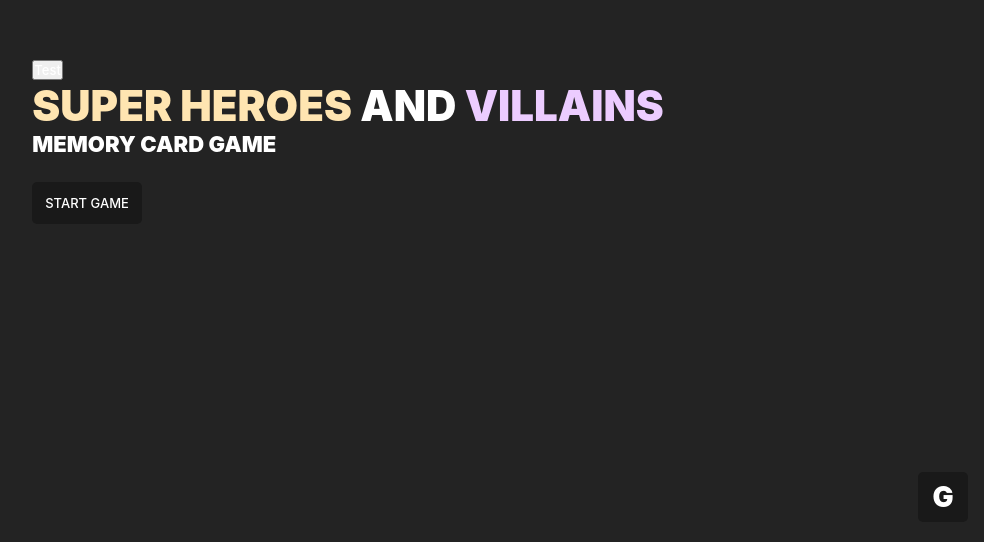
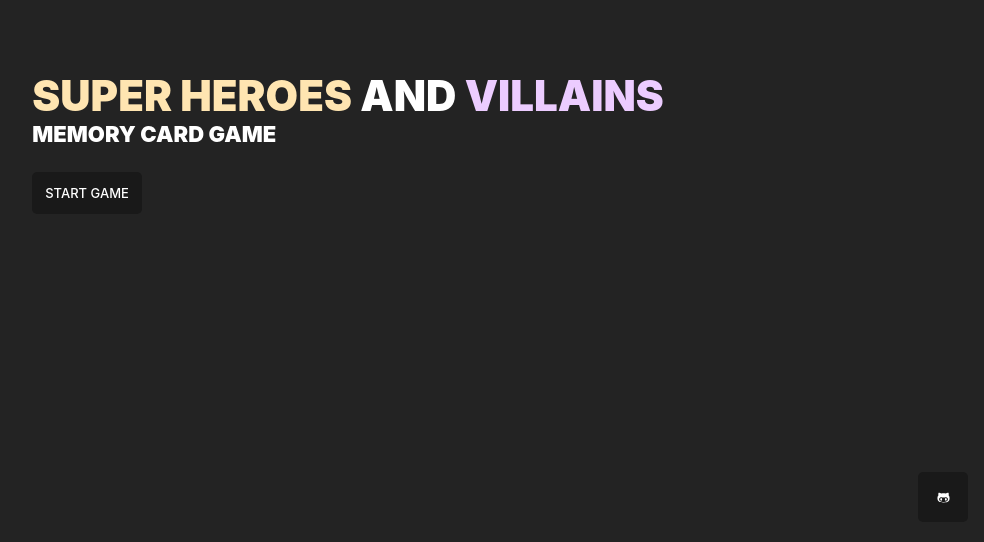
Before and after one commit to Apheiro/memory_card, a React (Create React App) app: page / in a window 1280 px wide. Shown: the part 258-800 px from the top of the page, without its empty margins (292-1276 px from the left). Built offline with nearby package versions, Linux system fonts and the light colour scheme.

Commit message:
Add loader.

```diff
--- a/src/page/App.tsx
+++ b/src/page/App.tsx
@@ -4,11 +4,14 @@ import DifficultyMenu from '../components/DifficultyMenu/DifficultyMenu';
 import Game from '../components/Game/Game';
 import { useState, useEffect } from 'react'
 import useStateCC from '../hooks/useStateCC';
-
+import { FaGithubAlt } from 'react-icons/fa'
+import { motion, AnimatePresence } from 'framer-motion'
+import { ButtonAnimation } from '../components/Animations/AnimationLayout';
 interface Character {
   id: number,
   image: string,
   name: string,
+  publisher: string,
   picked: boolean
 }
 
@@ -16,6 +19,7 @@ function App() {
   const [startGame, setStartGame] = useState<boolean>(false);
   const [difficulty, setDifficulty] = useState<number>(0);
   const [showGame, setShowGame] = useState<boolean>(false);
+  const [load, setLoad] = useState<boolean>(false);
   const [characters, setCharacters] = useStateCC<Character[]>([]);
 
   function getUrls(max?: number, excludeID: number[] = []): string[] {
@@ -39,6 +43,7 @@ function App() {
         id: parseInt(characterInfoJson.id),
         image: characterInfoJson.image.url,
         name: characterInfoJson.name,
+        publisher: characterInfoJson.biography.publisher,
         picked: false
       } as Character;
     }));
@@ -53,6 +58,7 @@ function App() {
         })
       })
       const allImgLoadPromise = Promise.allSettled(promises)
+
       allImgLoadPromise.then(charPromResults => {
         let allCharNoImg = charPromResults
           .filter((char): char is PromiseRejectedResult => char.status === 'rejected')
@@ -69,7 +75,9 @@ function App() {
         } else {
           const allCharacters = [...allCharactersSaved, ...characters];
           setCharacters(allCharacters, () => {
+            setDifficulty(0);
             setShowGame(true);
+            setLoad(false);
           });
         }
       })
@@ -79,26 +87,22 @@ function App() {
   }
 
   useEffect(() => {
-    if (difficulty !== 0) fillCharacters(difficulty)
+    if (difficulty !== 0) {
+      setLoad(true);
+      fillCharacters(difficulty)
+    }
   }, [difficulty])
 
 
   return (
     <div className="App">
-      <button onClick={() => {
-        console.log('startgame', startGame)
-        console.log('showGame', showGame)
-        console.log('characters', characters)
-      }}>Test</button>
-      {
-        showGame ?
-          <Game characters={characters} /> :
-          startGame ?
-            <DifficultyMenu setDifficulty={setDifficulty} /> :
-            <StartMenu setStartGame={setStartGame} />
-      }
-
-      <a href='https://github.com/Apheiro/memory_card' className='githubBtn'>G</a>
+      <AnimatePresence mode={'wait'}>
+        {showGame && <Game characters={characters} setShowGame={setShowGame} fillCharacters={fillCharacters} showGame={showGame} />}
+        {load && <div>Loading</div>}
+        {startGame && !showGame && !load && <DifficultyMenu setDifficulty={setDifficulty} startGame={startGame} key='difficultyMenu' />}
+        {!startGame && <StartMenu setStartGame={setStartGame} key='startGameMenu' />}
+      </AnimatePresence>
+      <motion.a {...ButtonAnimation} href='https://github.com/Apheiro/memory_card' className='githubBtn'><FaGithubAlt /></motion.a>
     </div>
   );
 }
```
